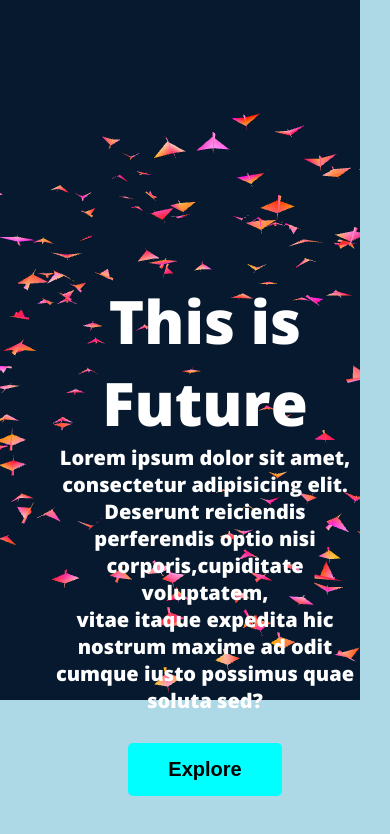
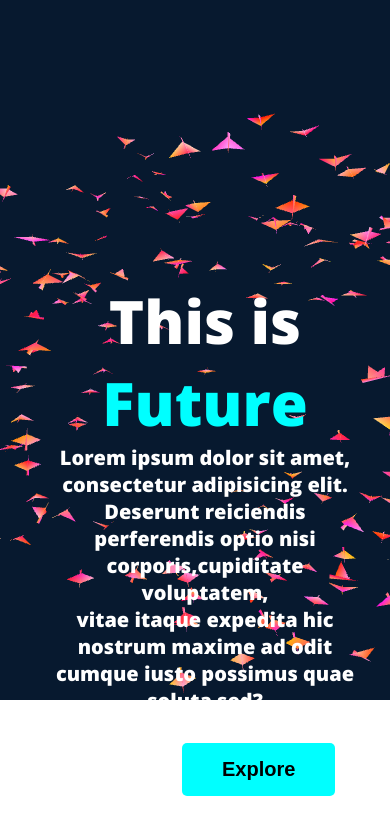
Before and after one commit to Z-M4N/digital-website, a plain HTML site: page index.html in a window 390 px wide. Drawn offline with nearby package versions, Linux system fonts and the light colour scheme; animation ran at ten frames a second.

Commit message:
new massage

```diff
--- a/index.html
+++ b/index.html
@@ -22,7 +22,7 @@
 <body>
      <div id="your-element-selector">
         <div class="header-title">
-        <h1>This is Future</h1>
+        <h1>This is <span class="heder-slogan">Future</span></h1>
         <p>Lorem ipsum dolor sit amet, consectetur adipisicing elit.<br>Deserunt reiciendis perferendis optio nisi corporis,cupiditate voluptatem,<br> vitae itaque expedita hic nostrum maxime ad odit cumque iusto possimus quae soluta sed?</p>
         <button class="header-btn">Explore</button>
       </div>
--- a/styles/style.css
+++ b/styles/style.css
@@ -6,6 +6,10 @@
     color: rgb(0, 0, 0);
     width: 50%;
     margin: auto;
+}
+.heder-slogan{
+
+    color: aqua;
 }
 .header-title{
     color: white;
@@ -26,7 +30,7 @@ h1{
     padding:15px 40px;
     border-radius:5px;
     position: relative;
-    top: 10px;
+    top: 15px;
     font-size:20px;
     font-weight:700;
 }
@@ -38,14 +42,13 @@ h1{
 }
 @media only screen and (max-width: 500px) {
 
-    body {
-
-    background-color: lightblue;
-    text-align: center;
-    margin-right:30px;
+    .body,h1,p{
+     text-align: center;
+     margin-right:30px;
     }
     .header-btn{
         position: relative;
         top:29px;
+        left:132px;
     }
     }
```
